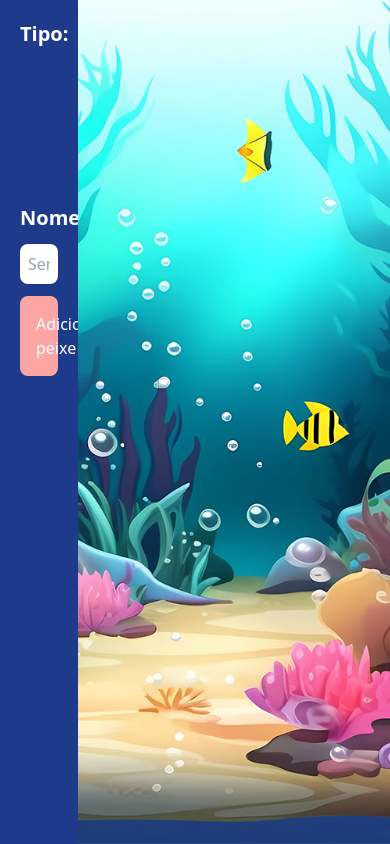
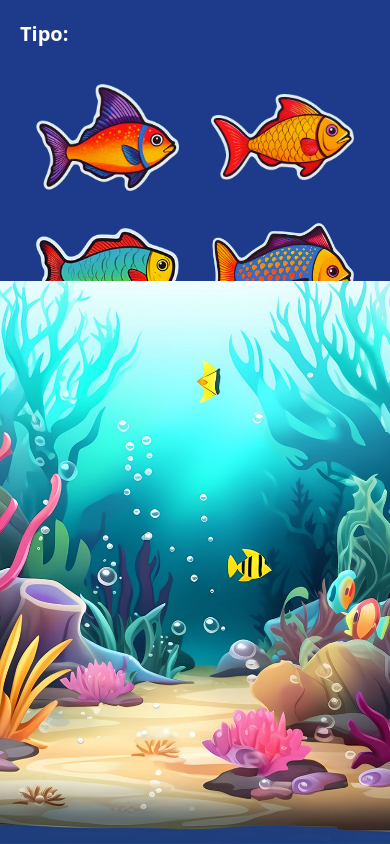
Before and after one commit to ibryans/virtual-aquarium, a Vue app: page / in a window 390 px wide. Built offline with nearby package versions, Linux system fonts and the light colour scheme.

Commit message:
feat: Melhora a responsividade

```diff
--- a/src/components/AquariumContainer.vue
+++ b/src/components/AquariumContainer.vue
@@ -7,7 +7,7 @@
 <template>
     <section
       id="aquarium"
-      class="w-4/5 h-screen"
+      class="w-full md:w-4/5 h-2/3 md:h-screen"
       :style="{
         backgroundImage: `url(${bg})`,
         backgroundPosition: 'center',
--- a/src/components/SideBar.vue
+++ b/src/components/SideBar.vue
@@ -40,7 +40,7 @@
 </script>
 
 <template>
-    <aside class="w-1/5 h-screen bg-blue-900 p-5 flex flex-col">
+    <aside class="w-full md:w-1/4 h-1/3 md:h-screen bg-blue-900 p-5 flex flex-col overflow-auto">
         <p class="text-xl text-white font-bold">
             Tipo:
         </p>
--- a/src/views/HomeView.vue
+++ b/src/views/HomeView.vue
@@ -4,7 +4,7 @@
 </script>
 
 <template>
-  <main class="flex flex-row">
+  <main class="flex flex-col md:flex-row w-screen h-screen">
     <SideBar/>
     <AquariumContainer/>
   </main>
```
